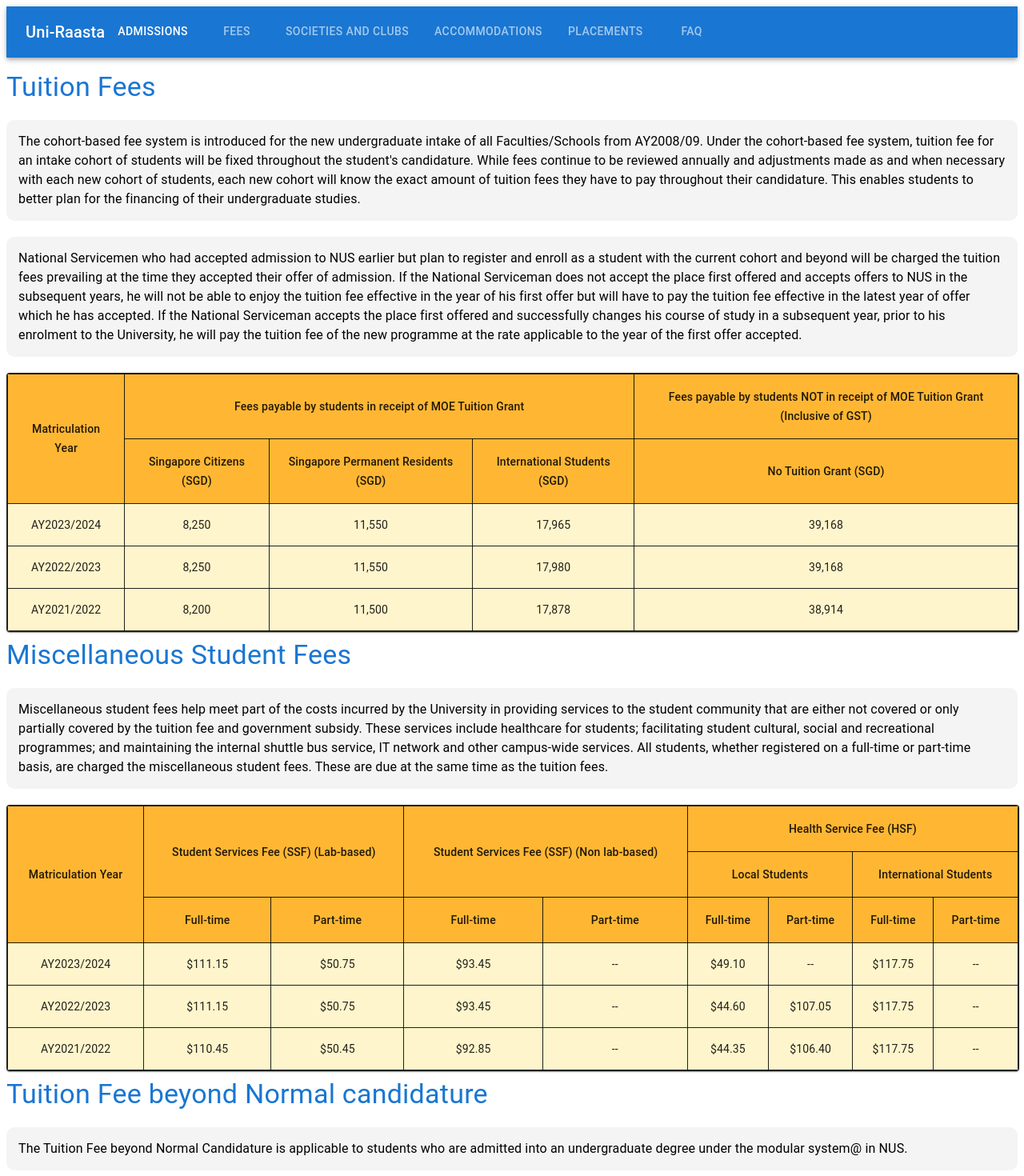
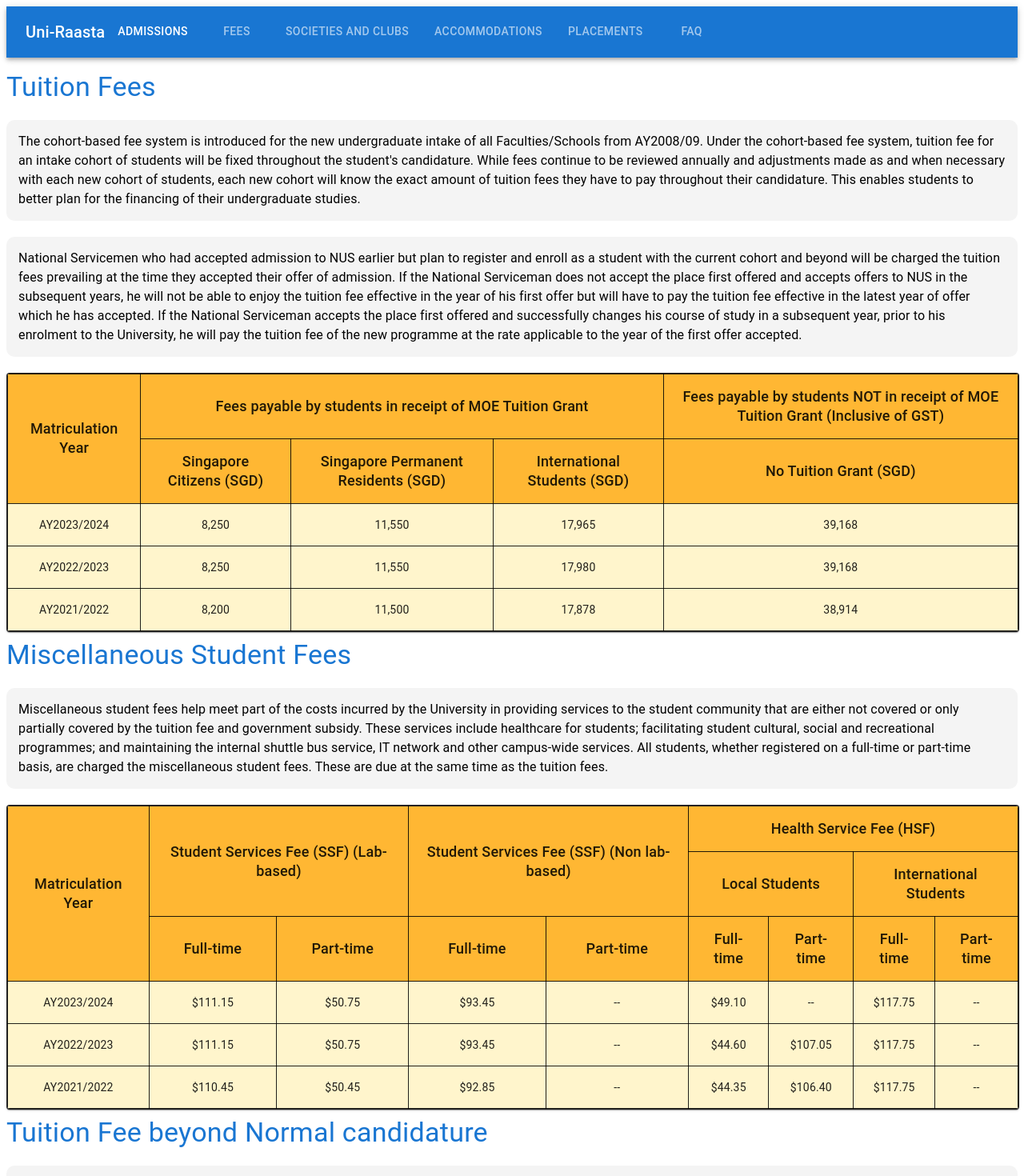
Before and after one commit to auhc99/uni-raasta, a React (Create React App) app in the folder uni-raasta/: page /fees in a window 1280 px wide. Shown: the top 1470 px of the page at 80% size. Built offline with nearby package versions, Linux system fonts and the light colour scheme.

Commit message:
Updating CSS for Fees tab

```diff
--- a/uni-raasta/src/FeesPage.js
+++ b/uni-raasta/src/FeesPage.js
@@ -69,7 +69,7 @@ const tuitionFeeRows = [
 
 
 const bubbleStyle = {
-  position: 'relative',
+  position: 'center',
   backgroundColor: 'rgba(150, 150, 150, 0.1)', // Blue color with transparency
   borderRadius: '10px', // Rounded corners
   padding: '15px', // Padding inside the bubble
@@ -130,27 +130,27 @@ const FeesPage = () => {
         <Table sx={{ minWidth: 700 }} aria-label="tuition fees table">
           <TableHead sx={tableHeaderStyle}>
             <TableRow sx={{ border: 1 }}>
-              <TableCell align="center" colSpan={1} rowSpan={2} sx={{ border: 1 }}>
+              <TableCell align="center" colSpan={1} rowSpan={2} sx={{ border: 1, fontSize: 18 }}>
                 Matriculation Year
               </TableCell>
-              <TableCell align="center" colSpan={3} sx={{ border: 1 }}>
+              <TableCell align="center" colSpan={3} sx={{ border: 1, fontSize: 18 }}>
                 Fees payable by students in receipt of MOE Tuition Grant
               </TableCell>
-              <TableCell align="center" colSpan={1} sx={{ border: 1 }}>
+              <TableCell align="center" colSpan={1} sx={{ border: 1, fontSize: 18 }}>
                 Fees payable by students NOT in receipt of MOE Tuition Grant (Inclusive of GST)
               </TableCell>
             </TableRow>
             <TableRow sx={{ border: 1 }}>
-              <TableCell align="center" sx={{ border: 1 }}>
+              <TableCell align="center" sx={{ border: 1, fontSize: 18 }}>
                 Singapore Citizens (SGD)
               </TableCell>
-              <TableCell align="center" sx={{ border: 1 }}>
+              <TableCell align="center" sx={{ border: 1, fontSize: 18 }}>
                 Singapore Permanent Residents (SGD)
               </TableCell>
-              <TableCell align="center" sx={{ border: 1 }}>
+              <TableCell align="center" sx={{ border: 1, fontSize: 18 }}>
                 International Students (SGD)
               </TableCell>
-              <TableCell align="center" sx={{ border: 1 }}>
+              <TableCell align="center" sx={{ border: 1, fontSize: 18 }}>
                 No Tuition Grant (SGD)
               </TableCell>
             </TableRow>
@@ -198,51 +198,51 @@ const FeesPage = () => {
         <Table sx={{ minWidth: 700 }} aria-label="tuition fees table">
           <TableHead sx={tableHeaderStyle}>
             <TableRow sx={{ border: 1 }}>
-              <TableCell align="center" colSpan={1} rowSpan={3} sx={{ border: 1 }}>
+              <TableCell align="center" colSpan={1} rowSpan={3} sx={{ border: 1, fontSize: 18 }}>
                 Matriculation Year
               </TableCell>
-              <TableCell align="center" colSpan={2} rowSpan={2} sx={{ border: 1 }}>
+              <TableCell align="center" colSpan={2} rowSpan={2} sx={{ border: 1, fontSize: 18 }}>
                 Student Services Fee (SSF) (Lab-based)
               </TableCell>
-              <TableCell align="center" colSpan={2} rowSpan={2} sx={{ border: 1 }}>
+              <TableCell align="center" colSpan={2} rowSpan={2} sx={{ border: 1, fontSize: 18 }}>
                 Student Services Fee (SSF) (Non lab-based)
               </TableCell>
-              <TableCell align="center" colSpan={4} rowSpan={1} sx={{ border: 1 }}>
+              <TableCell align="center" colSpan={4} rowSpan={1} sx={{ border: 1, fontSize: 18 }}>
                 Health Service Fee (HSF)
               </TableCell>
             </TableRow>
 
             <TableRow sx={{ border: 1 }}>
-              <TableCell align="center" colSpan={2} sx={{ border: 1 }}>
+              <TableCell align="center" colSpan={2} sx={{ border: 1, fontSize: 18 }}>
                 Local Students
               </TableCell>
-              <TableCell align="center" colSpan={2} sx={{ border: 1 }}>
+              <TableCell align="center" colSpan={2} sx={{ border: 1, fontSize: 18 }}>
                 International Students
               </TableCell>
             </TableRow>
             <TableRow sx={{ border: 1 }}>
-              <TableCell align="center" colSpan={1} sx={{ border: 1 }}>
+              <TableCell align="center" colSpan={1} sx={{ border: 1, fontSize: 18 }}>
                 Full-time
               </TableCell>
-              <TableCell align="center" colSpan={1} sx={{ border: 1 }}>
+              <TableCell align="center" colSpan={1} sx={{ border: 1, fontSize: 18 }}>
                 Part-time
               </TableCell>
-              <TableCell align="center" colSpan={1} sx={{ border: 1 }}>
+              <TableCell align="center" colSpan={1} sx={{ border: 1, fontSize: 18 }}>
                 Full-time
               </TableCell>
-              <TableCell align="center" colSpan={1} sx={{ border: 1 }}>
+              <TableCell align="center" colSpan={1} sx={{ border: 1, fontSize: 18 }}>
                 Part-time
               </TableCell>
-              <TableCell align="center" colSpan={1} sx={{ border: 1 }}>
+              <TableCell align="center" colSpan={1} sx={{ border: 1, fontSize: 18 }}>
                 Full-time
               </TableCell>
-              <TableCell align="center" colSpan={1} sx={{ border: 1 }}>
+              <TableCell align="center" colSpan={1} sx={{ border: 1, fontSize: 18 }}>
                 Part-time
               </TableCell>
-              <TableCell align="center" colSpan={1} sx={{ border: 1 }}>
+              <TableCell align="center" colSpan={1} sx={{ border: 1, fontSize: 18 }}>
                 Full-time
               </TableCell>
-              <TableCell align="center" colSpan={1} sx={{ border: 1 }}>
+              <TableCell align="center" colSpan={1} sx={{ border: 1, fontSize: 18 }}>
                 Part-time
               </TableCell>
             </TableRow>
@@ -303,9 +303,9 @@ const FeesPage = () => {
         <Table sx={{ minWidth: 700 }} aria-label="tuition fees table">
           <TableHead sx={tableHeaderStyle}>
             <TableRow sx={{ border: 1 }}>
-              <TableCell align="center" sx={{ border: 1 }}>Student Type</TableCell>
-              <TableCell align="center" sx={{ border: 1 }}>Semester</TableCell>
-              <TableCell align="center" sx={{ border: 1 }}>
+              <TableCell align="center" sx={{ border: 1, fontSize: 18 }}>Student Type</TableCell>
+              <TableCell align="center" sx={{ border: 1, fontSize: 18 }}>Semester</TableCell>
+              <TableCell align="center" sx={{ border: 1, fontSize: 18 }}>
                 Revised Fee Pro-rated Based on Student's Semester Workload
               </TableCell>
             </TableRow>
```
